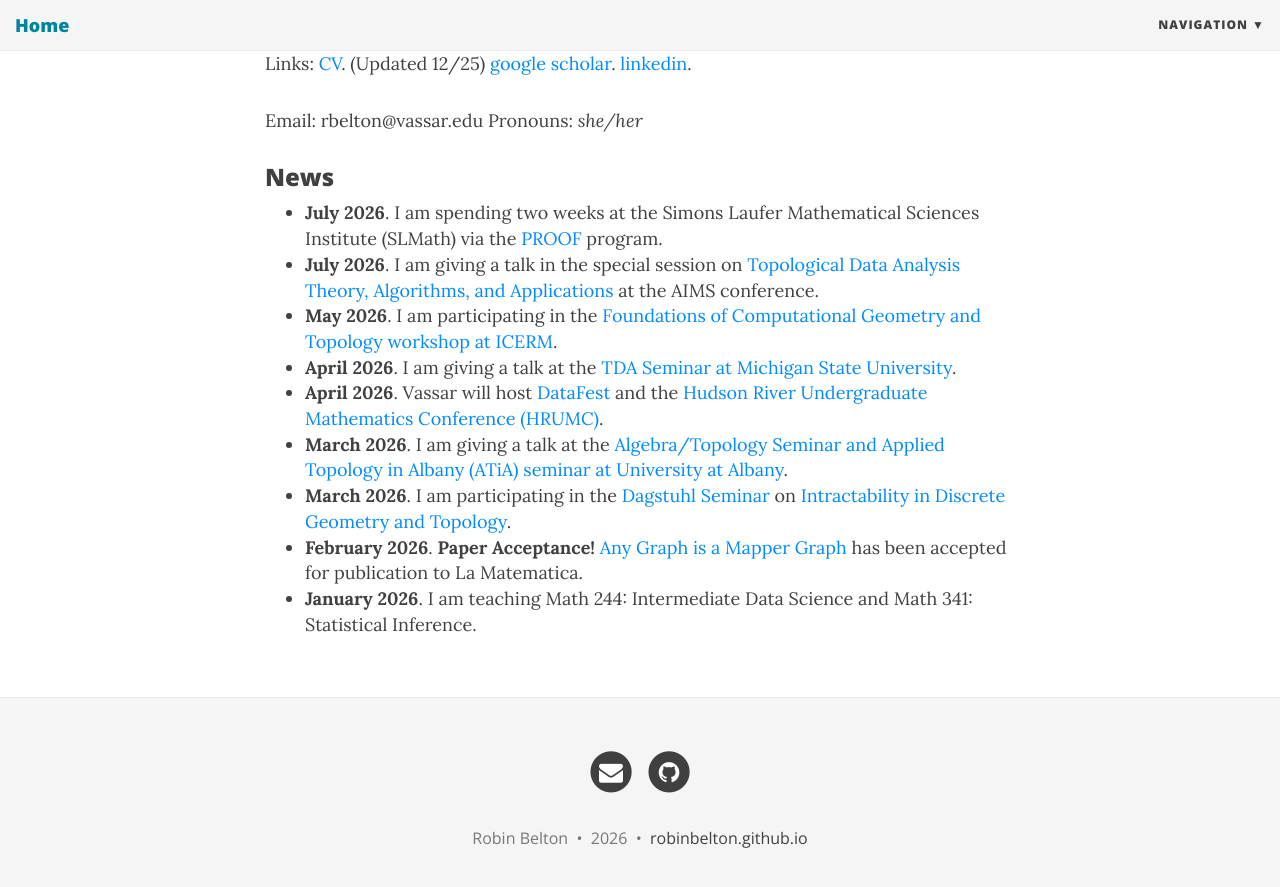
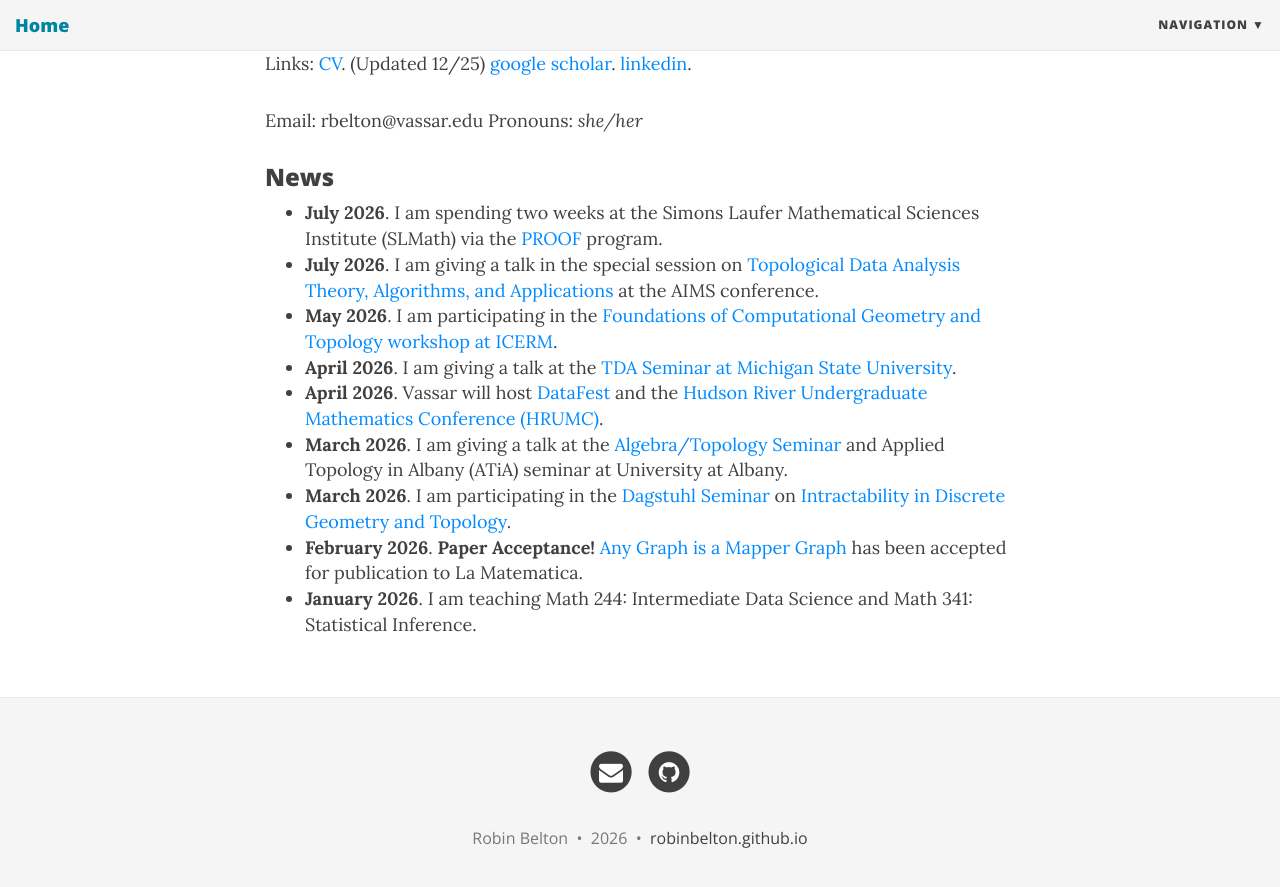
Before and after one commit to robinbelton/robinbelton.github.io, a Jekyll site: the page built from index.html, in a window 1280 px wide and 900 px high, scrolled down 673 px. Shown: the top 887 px of the window. Built offline with Jekyll 4.4.1, drawn with Linux system fonts in a browser that asks for light colours; nearby versions of some CDN libraries; the list of posts is cut into pages by our own code; some of the changed lines change nothing that is shown.

Commit message:
Edit homepage

```diff
--- a/index.html
+++ b/index.html
@@ -23,7 +23,7 @@ Hello! I am an Assistant Professor in the Department of Mathematics and Statisti
     <li><b>May 2026</b>. I am participating in the <a href="https://icerm.brown.edu/program/topical_workshop/tw-26-fcg">Foundations of Computational Geometry and Topology workshop at ICERM</a>.</li>
     <li><b>April 2026</b>. I am giving a talk at the <a href="https://cmse.msu.edu/NewsEvents/tda_seminar/index.aspx">TDA Seminar at Michigan State University</a>.</li>
     <li><b>April 2026</b>. Vassar will host <a href="https://pages.vassar.edu/datafest/">DataFest</a> and the <a href="https://sites.google.com/view/hrumc/home">Hudson River Undergraduate Mathematics Conference (HRUMC)</a>.</li>
-    <li><b>March 2026</b>. I am giving a talk at the <a href= "https://albanymath.github.io/ats/index-26-3.html"> Algebra/Topology Seminar and Applied Topology in Albany (ATiA) seminar at University at Albany</a>.</li>
+    <li><b>March 2026</b>. I am giving a talk at the <a href= "https://albanymath.github.io/ats/index-26-3.html"> Algebra/Topology Seminar</a> and Applied Topology in Albany (ATiA) seminar at University at Albany.</li>
     <li><b>March 2026</b>. I am participating in the <a href = "https://www.dagstuhl.de/en/seminars">Dagstuhl Seminar</a> on <a href = "https://www.dagstuhl.de/seminars/seminar-calendar/seminar-details/26122">Intractability in Discrete Geometry and Topology</a>.</li>
     <li><b>February 2026</b>. <b>Paper Acceptance!</b> <a href="https://arxiv.org/pdf/2408.11180v1">Any Graph is a Mapper Graph</a> has been accepted for publication to La Matematica.</li>
     <li><b>January 2026</b>. I am teaching Math 244: Intermediate Data Science and Math 341: Statistical Inference.</li>
```
